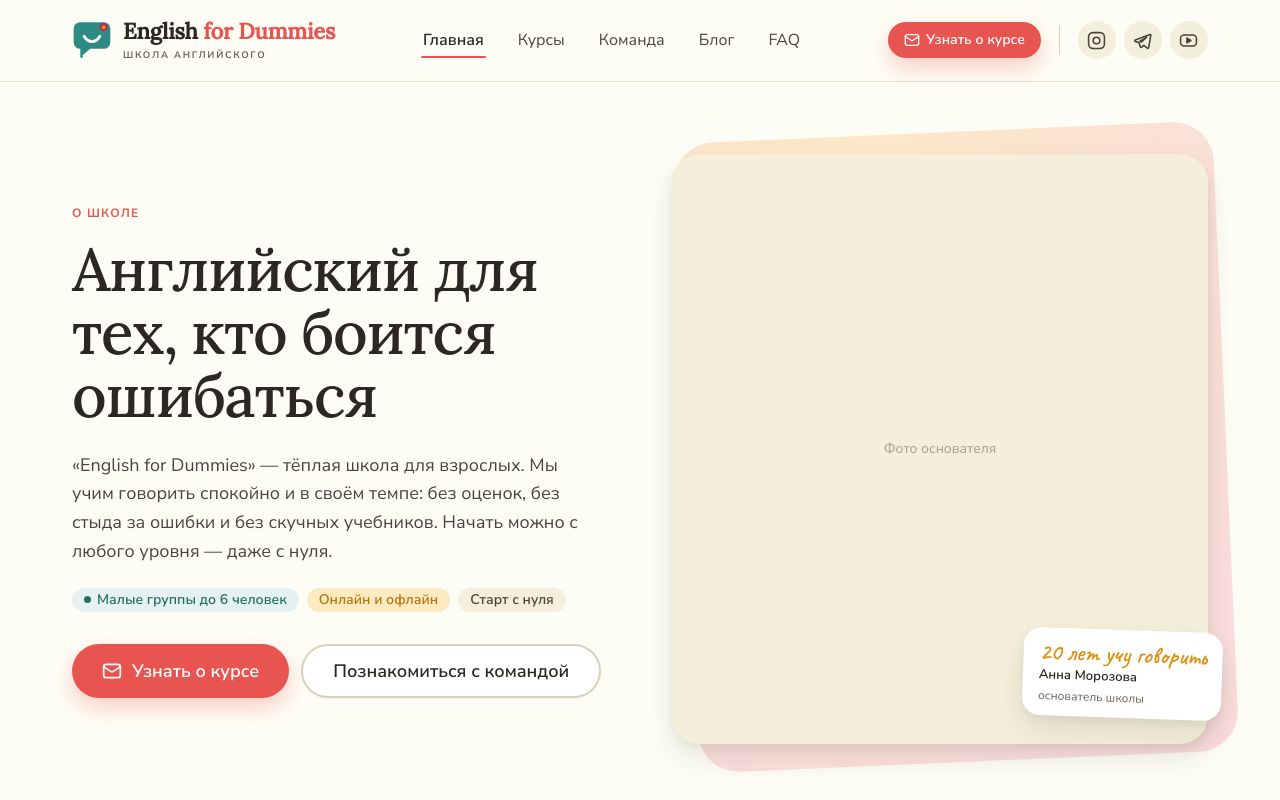
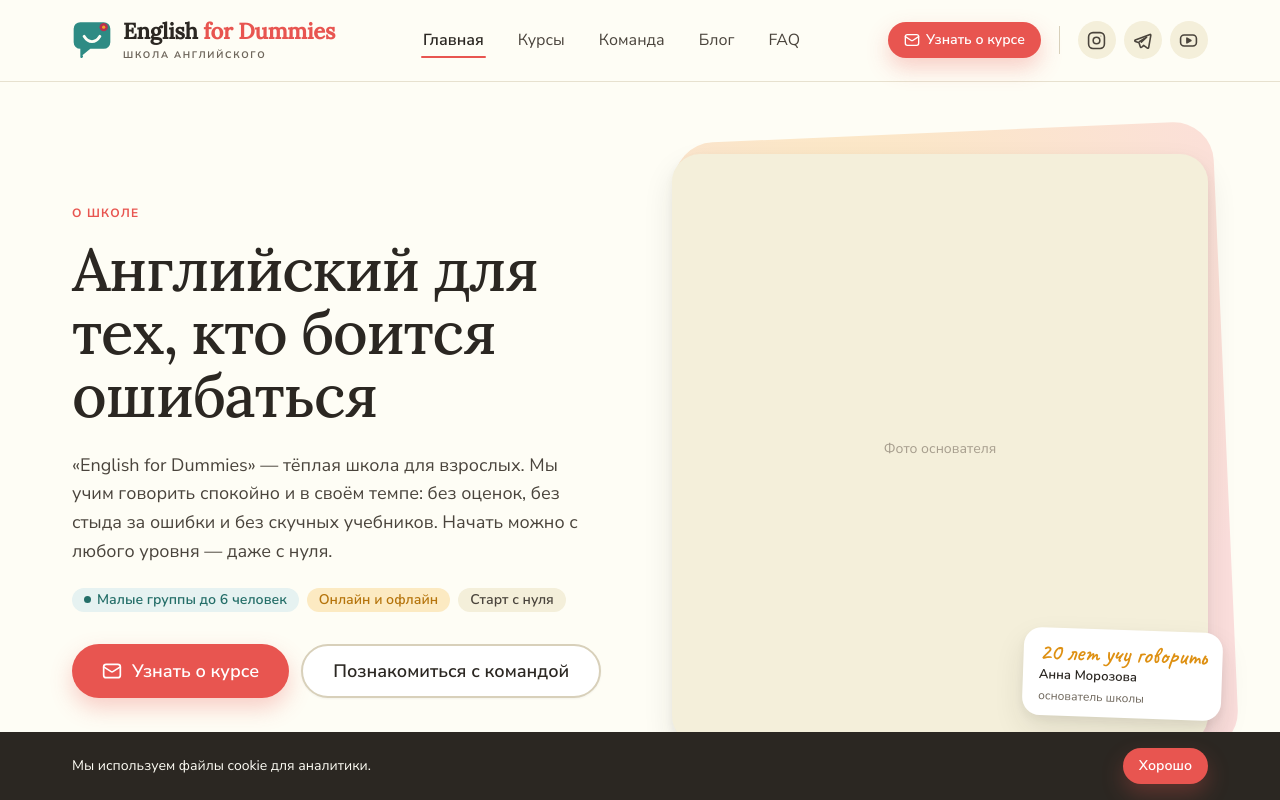
Before and after one commit to MaksimF80/english-for-dummies, a Next.js app: page / in a window 1280 px wide. Shown: the top 800 px of the page. Built offline with nearby package versions, Linux system fonts and the light colour scheme.

Commit message:
Аналитика: Яндекс.Метрика через next/script + cookie-баннер согласия

```diff
--- a/app/layout.tsx
+++ b/app/layout.tsx
@@ -1,6 +1,10 @@
 import type { Metadata } from "next";
 import { Lora, Nunito_Sans, Caveat } from "next/font/google";
+import Script from "next/script";
+import { CookieConsent } from "@/components/CookieConsent";
 import "./globals.css";
+
+const YANDEX_METRIKA_ID = 110862494;
 
 // Lora replaces Newsreader (display/headings) — Newsreader has no
 // Cyrillic subset on Google Fonts and all site copy is Russian.
@@ -48,7 +52,45 @@ export default function RootLayout({
       lang="ru"
       className={`${lora.variable} ${nunitoSans.variable} ${caveat.variable} h-full antialiased`}
     >
-      <body className="min-h-full flex flex-col">{children}</body>
+      <body className="min-h-full flex flex-col">
+        {children}
+        <CookieConsent />
+
+        {/* Yandex.Metrika. `afterInteractive` (not `beforeInteractive`,
+            which would block hydration for an analytics tag with no
+            bearing on page functionality, and not `lazyOnload`, which
+            defers past idle time and loses early pageview timing) —
+            Next.js's own recommendation for this exact category of
+            script: fires as soon as the page is interactive, doesn't
+            block the initial render. */}
+        <Script
+          id="yandex-metrika"
+          strategy="afterInteractive"
+          dangerouslySetInnerHTML={{
+            __html: `
+              (function(m,e,t,r,i,k,a){
+                  m[i]=m[i]||function(){(m[i].a=m[i].a||[]).push(arguments)};
+                  m[i].l=1*new Date();
+                  for (var j = 0; j < document.scripts.length; j++) {if (document.scripts[j].src === r) { return; }}
+                  k=e.createElement(t),a=e.getElementsByTagName(t)[0],k.async=1,k.src=r,a.parentNode.insertBefore(k,a)
+              })(window, document,'script','https://mc.yandex.ru/metrika/tag.js?id=${YANDEX_METRIKA_ID}', 'ym');
+              ym(${YANDEX_METRIKA_ID}, 'init', {ssr:true, webvisor:true, clickmap:true, ecommerce:"dataLayer", referrer: document.referrer, url: location.href, accurateTrackBounce:true, trackLinks:true});
+            `,
+          }}
+        />
+        {/* Not eligible for next/script — Script only injects <script>
+            tags, this is the noscript-fallback pixel for JS-disabled
+            visitors, rendered as plain JSX instead. */}
+        <noscript>
+          <div>
+            <img
+              src={`https://mc.yandex.ru/watch/${YANDEX_METRIKA_ID}`}
+              style={{ position: "absolute", left: "-9999px" }}
+              alt=""
+            />
+          </div>
+        </noscript>
+      </body>
     </html>
   );
 }
--- /dev/null
+++ b/components/CookieConsent.tsx
@@ -0,0 +1,46 @@
+"use client";
+
+import { useEffect, useState } from "react";
+import { Button } from "@/components/ui/Button";
+
+/**
+ * CookieConsent — minimal bottom bar informing about analytics
+ * cookies. Purely informational, not a gate: Yandex.Metrika in
+ * layout.tsx loads unconditionally regardless of this banner's
+ * state — no consent-gated script loading here, per the user's
+ * explicit call not to complicate that.
+ *
+ * Remembers acceptance in localStorage so it only shows once per
+ * browser. Client Component: needs localStorage + a click handler,
+ * neither available to a Server Component.
+ */
+
+const STORAGE_KEY = "efd-cookie-consent";
+
+export function CookieConsent() {
+  const [visible, setVisible] = useState(false);
+
+  useEffect(() => {
+    if (!localStorage.getItem(STORAGE_KEY)) {
+      setVisible(true);
+    }
+  }, []);
+
+  function accept() {
+    localStorage.setItem(STORAGE_KEY, "accepted");
+    setVisible(false);
+  }
+
+  if (!visible) return null;
+
+  return (
+    <div className="fixed inset-x-0 bottom-0 z-50 bg-ink-900 text-cream">
+      <div className="max-w-page mx-auto px-5 desktop:px-8 py-4 flex flex-wrap items-center justify-between gap-4">
+        <p className="font-sans text-sm m-0">Мы используем файлы cookie для аналитики.</p>
+        <Button variant="primary" size="sm" onClick={accept}>
+          Хорошо
+        </Button>
+      </div>
+    </div>
+  );
+}
```
